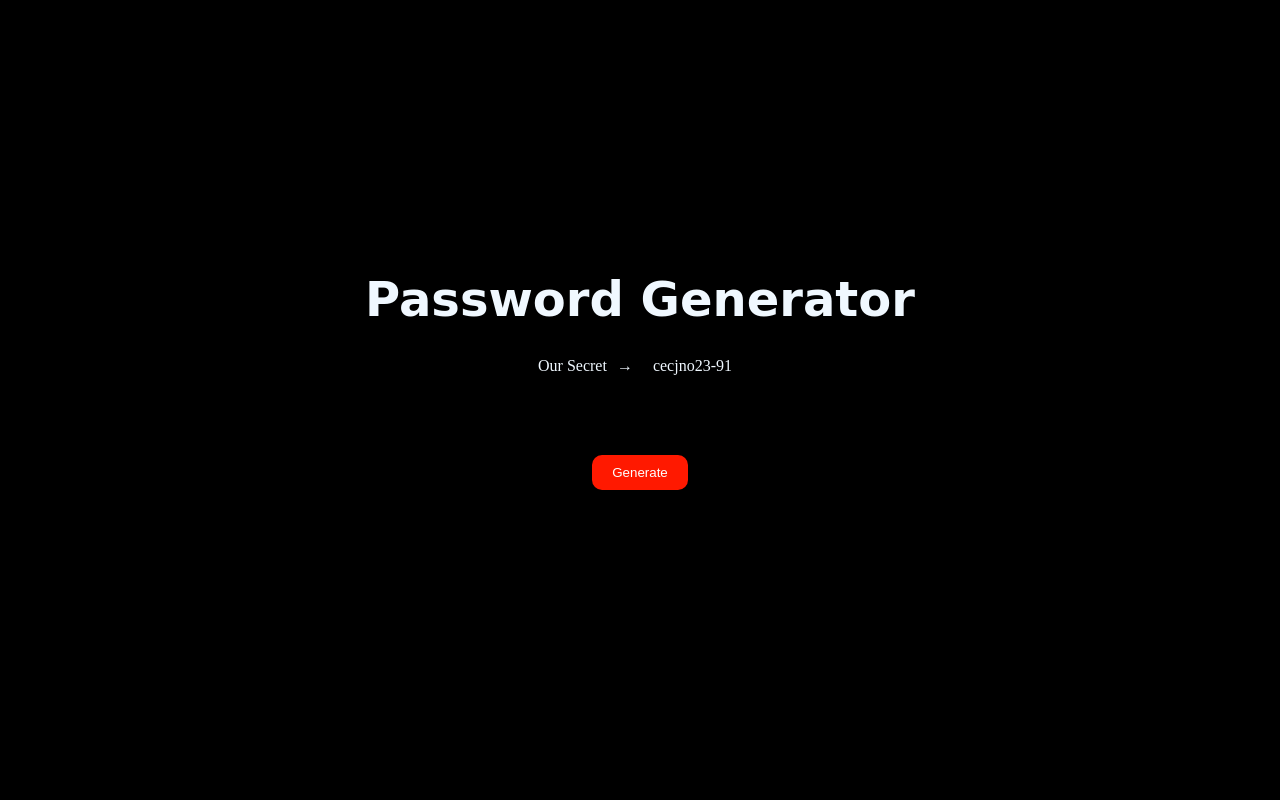
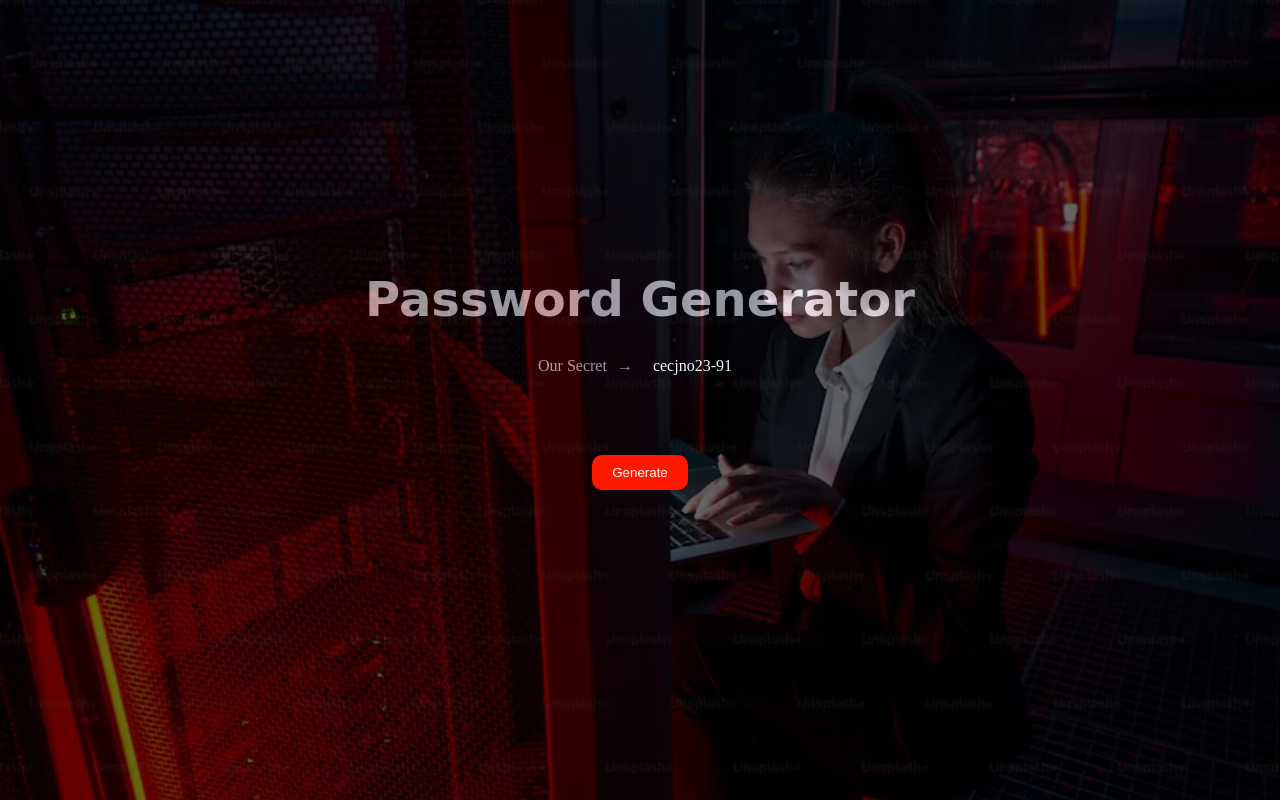
Before and after one commit to Yashjoshi729/simple-password-generator, a plain HTML site: page index.html in a window 1280 px wide. Drawn offline with Linux system fonts and the light colour scheme; the site is published under a folder, as on GitHub Pages, so addresses that start at the root find nothing.

Commit message:
index.css

```diff
--- a/index.css
+++ b/index.css
@@ -17,7 +17,7 @@
     content: "";
     width: 100%;
     height: 100%;
-    background-image: url('/premium_photo-1661761031332-26de7264c430.avif');
+    background-image: url('./premium_photo-1661761031332-26de7264c430.avif');
     position: absolute;
     background-repeat: no-repeat;
     background-size: cover;
```
